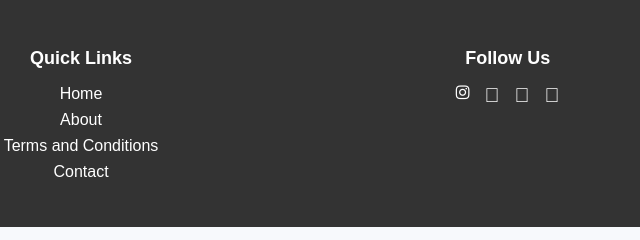
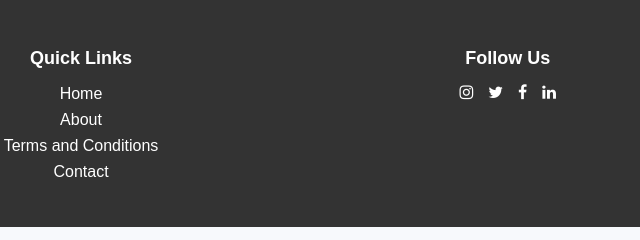
Before and after one commit to saurabhc30/TeraBox-Video-Downloader, a plain HTML site: page footer.html in a window 1280 px wide. Shown: the full height of the page, 559-1199 px from the left. Drawn offline with Linux system fonts and the light colour scheme.

Commit message:
footer.html

```diff
--- a/footer.html
+++ b/footer.html
@@ -26,9 +26,9 @@
             <h3>Follow Us</h3>
             <div class="social-icons">
                 <i class="fa fa-instagram"></i>  <!-- Facebook -->
-                <a href="#">&#xf099;</a>  <!-- Twitter -->
-                <a href="#">&#xf16d;</a>  <!-- Instagram -->
-                <a href="#">&#xf0e1;</a>  <!-- LinkedIn -->
+                <i class="fa fa-twitter"></i>  <!-- Twitter -->
+                <i class="fa fa-facebook"></i>  <!-- Instagram -->
+                <i class="fa fa-linkedin"></i>  <!-- LinkedIn -->
             </div>
         </div>
     </footer>
```
